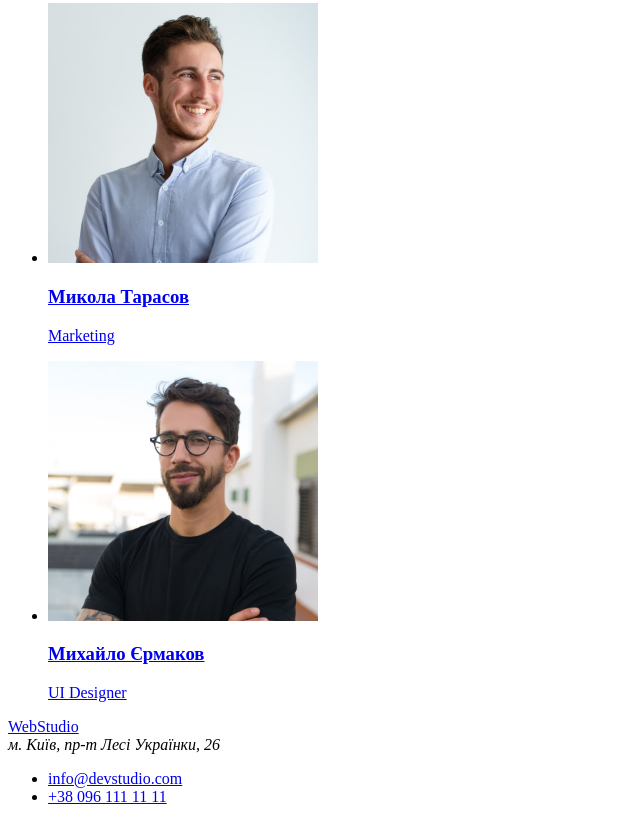
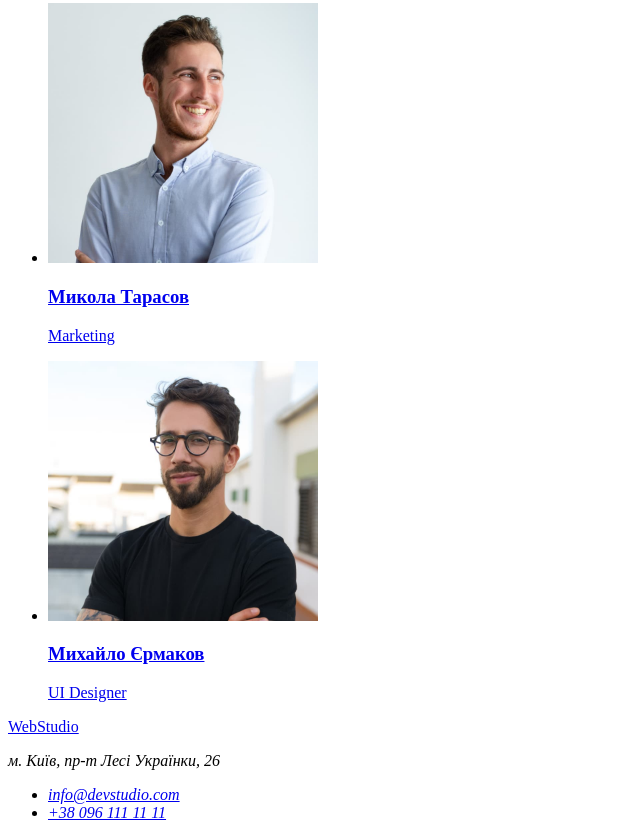
Before and after one commit to Bogdan9623/goit-markup-hw-01, a plain HTML site: page index.html in a window 1280 px wide. Shown: the part 2285-3123 px from the top of the page, without its empty margins (0-640 px from the left). Drawn offline with Linux system fonts and the light colour scheme.

Commit message:
update index.html file

```diff
--- a/index.html
+++ b/index.html
@@ -4,6 +4,7 @@
         <meta charset="UTF-8">
         <meta http-equiv="X-UA-Compatible" content="IE=edge">
         <meta name="viewport" content="width=device-width, initial-scale=1.0">
+        <link rel="icon" type="image/png" href="./images/icon.png" sizes="150x150">
         <title>WebStudio</title>
     </head>
     <body>
@@ -100,11 +101,13 @@
         <footer>
             <a href="#">WebStudio</a>
 
-            <address>м. Київ, пр-т Лесі Українки, 26 </address>
+            <address>
+                <p>м. Київ, пр-т Лесі Українки, 26</p>
                 <ul>
                     <li><a href="mailto:info@devstudio.com">info@devstudio.com</a></li>
                     <li><a href="tel:+380961111111">+38 096 111 11 11</a></li>
                 </ul>
+            </address>
         </footer>
     </body>
 </html>
```
Also changed, not shown: images/icon.png (added).
